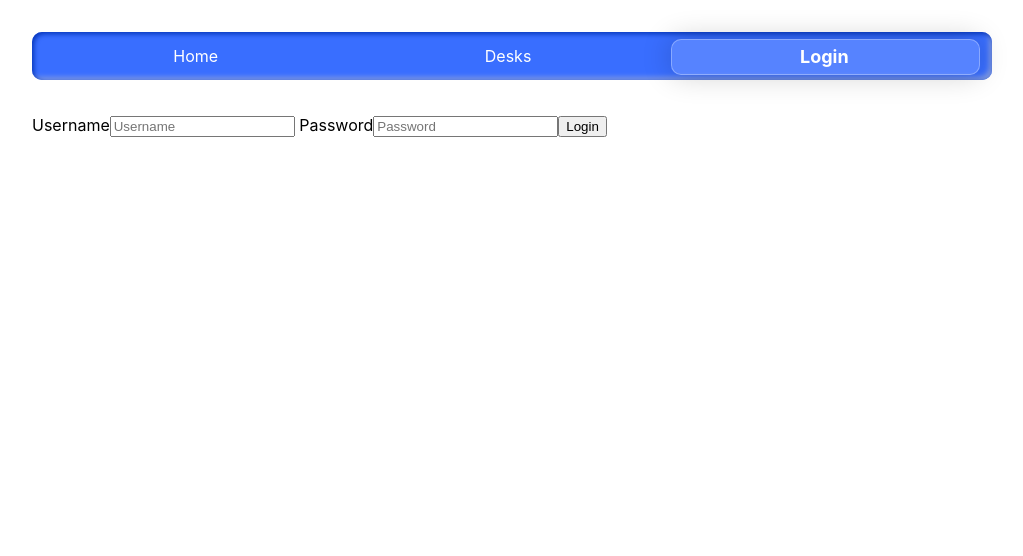
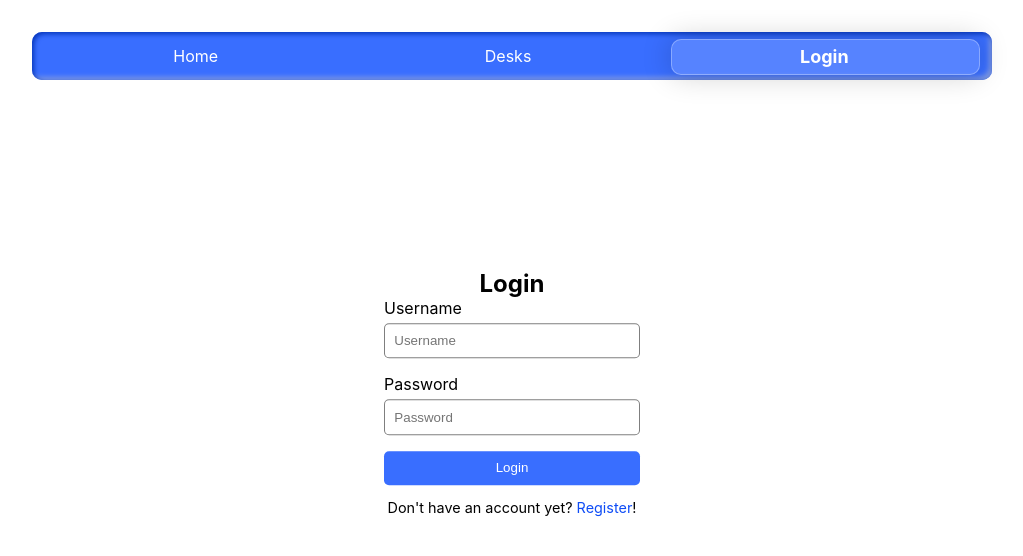
Before and after one commit to BokovDmitry/preject-manager-tool, a React (Create React App) app in the folder frontend/: page /login in a window 1280 px wide. Shown: the top 556 px of the page, without its empty margins (128-1151 px from the left). Built offline with nearby package versions, Linux system fonts and the light colour scheme; a web font is replaced by a local one.

Commit message:
Login/Register forms added

```diff
--- a/frontend/src/Components/Home.tsx
+++ b/frontend/src/Components/Home.tsx
@@ -1,7 +1,18 @@
 import NavBar from './NavBar.tsx'
+
+import "../Styles/Home.scss"
 
 export default function Home() {
     return (
-        <div> HOME PAGE </div>
+        <>
+            <div className="background"></div>
+            <div className='home-container'>
+                <section className='hero-container'>
+                    <h1 className='hero-title'>User Friendly Project Manager Tool for You & Team</h1>
+                    <p className="hero-subtitle">Simple task manager tool with simple but stylish design with the essentials only.</p>
+                    <button className='hero-button'>Try</button>
+                </section>
+            </div>
+        </>
     )
 }
--- a/frontend/src/Components/Login.tsx
+++ b/frontend/src/Components/Login.tsx
@@ -1,14 +1,19 @@
-import {useState} from 'react';
+import {useState,useEffect} from 'react';
+import { useNavigate } from 'react-router';
 import axios from 'axios';
 
-import NavBar from './NavBar.tsx'
+import Register from "./Register.tsx"
+
+import "../Styles/Login.scss"
 
 export default function Login() {
 
     const [username, setUsername] = useState('');
     const [password, setPassword] = useState('');
+    const [registerForm, setRegisterForm] = useState<boolean>(false)
+    const [logged, setLogged] = useState<boolean>(false)
 
-    const handleSumbit = async(e) => {
+    const handleSubmit = async(e) => {
        e.preventDefault();
 
        try{
@@ -32,19 +37,35 @@ export default function Login() {
        }
     }
 
+    useEffect(() => {
+        if(localStorage.getItem("token") !== null)
+            setLogged(true)
+        else
+            setLogged(false)
+
+        console.log(logged)
+    })
+
     return (
+        <>
+            {registerForm ? <Register onCancel={()=>setRegisterForm(false)}/> :
             <div className="login-container">
-            <h3 className="login-title"></h3>
-            <form className="login-form" method="post" onSubmit={handleSumbit}>
-                <label className="login-form-filed-label"> Username
+                <h3 className="login-title">Login</h3>
+                <form className="login-form" method="post" onSubmit={handleSubmit}>
+                    <label className="login-form-field-label"> Username
                         <input type="text" placeholder="Username" className="login-form-field" onChange={(e) => setUsername(e.target.value)}/>
                     </label>
-                <label className="login-form-filed-label"> Password
+                    <label className="login-form-field-label"> Password
                         <input type="password" placeholder="Password" className="login-form-field" onChange={(e) => setPassword(e.target.value)}/>
                     </label>
 
                     <input type='submit' className='login-form-send' value="Login" />
                 </form>
+                <p className='login-form-text'>Don't have an account yet? <span
+                                                                            className='login-form-register-link'
+                                                                            onClick={()=>setRegisterForm(true)}>Register</span>!</p>
             </div>
+                }
+        </>
     )
 }
--- /dev/null
+++ b/frontend/src/Components/Register.tsx
@@ -0,0 +1,31 @@
+import { useState } from "react"
+
+interface RegisterDetails {
+    onCancel : () => void
+}
+
+export default function Register({onCancel} : RegisterDetails) {
+    const [username, setUsername] = useState('');
+    const [password, setPassword] = useState('');
+
+    const handleSubmit = () => {
+        return
+    }
+
+    return (
+        <div className="login-container">
+            <h3 className="login-title">Register</h3>
+            <form className="login-form" method="post" onSubmit={handleSubmit}>
+                <label className="login-form-field-label"> Username
+                    <input type="text" placeholder="Username" className="login-form-field" onChange={(e) => setUsername(e.target.value)}/>
+                </label>
+                <label className="login-form-field-label"> Password
+                    <input type="password" placeholder="Password" className="login-form-field" onChange={(e) => setPassword(e.target.value)}/>
+                </label>
+
+                <input type='submit' className='login-form-send' value="Register" />
+                <input type='button' className='login-form-send' value="Cancel" onClick={onCancel}/>
+            </form>
+        </div>
+    )
+}
--- /dev/null
+++ b/frontend/src/Styles/Home.scss
@@ -0,0 +1,14 @@
+.background {
+    position: absolute;
+    width: 100vw;
+    height: 100vh;
+    background: radial-gradient(#396eff, #ffff);
+    top: 0;
+    left: 0;
+    z-index: 0;
+}
+
+.home-container {
+    position: relative;
+    z-index: 1;
+}
--- /dev/null
+++ b/frontend/src/Styles/Login.css
@@ -0,0 +1,53 @@
+.login-container {
+  width: max(20vw, 200px);
+  position: absolute;
+  top: 50%;
+  left: 50%;
+  transform: translate(-50%, -50%);
+}
+.login-container .login-title {
+  margin: 0;
+  text-align: center;
+  font-size: 1.5em;
+}
+.login-container .login-form {
+  width: 100%;
+  height: 100%;
+  display: flex;
+  flex-direction: column;
+  gap: 1em;
+}
+.login-container .login-form .login-form-field-label {
+  width: 100%;
+  height: 100%;
+  display: flex;
+  flex-direction: column;
+  gap: 0.3em;
+}
+.login-container .login-form .login-form-field-label input {
+  padding: 0.7em;
+  border-radius: 5px;
+  border: 1px solid rgba(0, 0, 0, 0.5);
+}
+.login-container .login-form .login-form-send {
+  padding: 0.7em;
+  background-color: rgb(57, 110, 255);
+  border-radius: 5px;
+  border: none;
+  color: white;
+  transition: background-color 0.3s ease-in-out;
+}
+.login-container .login-form .login-form-send:hover {
+  background-color: rgb(14, 76, 246);
+}
+.login-container .login-form-text {
+  text-align: center;
+  font-size: 0.9em;
+}
+.login-container .login-form-text .login-form-register-link {
+  color: rgb(14, 76, 246);
+  cursor: pointer;
+}
+.login-container .login-form-text .login-form-register-link:hover {
+  text-decoration: underline;
+}/*# sourceMappingURL=Login.css.map */
--- /dev/null
+++ b/frontend/src/Styles/Login.scss
@@ -0,0 +1,62 @@
+.login-container {
+    width: max(20vw, 200px);
+    position: absolute;
+    top: 50%;
+    left: 50%;
+    transform: translate(-50%, -50%);
+
+    .login-title {
+        margin: 0;
+        text-align: center;
+        font-size: 1.5em;
+    }
+
+    .login-form {
+        width: 100%;
+        height: 100%;
+        display: flex;
+        flex-direction: column;
+        gap: 1em;
+
+        .login-form-field-label {
+            width: 100%;
+            height: 100%;
+            display: flex;
+            flex-direction: column;
+            gap: 0.3em;
+
+            input {
+                padding: 0.7em;
+                border-radius: 5px;
+                border: 1px solid rgba($color: #00000032, $alpha: 0.5);
+            }
+        }
+
+        .login-form-send {
+            padding: 0.7em;
+            background-color: rgb(57, 110, 255);
+            border-radius: 5px;
+            border: none;
+            color: white;
+            transition: background-color 0.3s ease-in-out;
+
+            &:hover {
+                background-color: rgb(14, 76, 246);
+            }
+        }
+    }
+
+    .login-form-text {
+        text-align: center;
+        font-size: 0.9em;
+
+        .login-form-register-link {
+            color: rgb(14, 76, 246);
+            cursor: pointer;
+
+            &:hover {
+                text-decoration: underline;
+            }
+        }
+    }
+}
--- a/frontend/src/Styles/NavBar.scss
+++ b/frontend/src/Styles/NavBar.scss
@@ -4,6 +4,7 @@
     height: clamp(50px, 12vh, 150px);
     padding: 2em 0;
     box-sizing: border-box;
+    z-index: 2;
 
     .navbar-content {
         position: relative;
```
Also changed, not shown: 1 other file (tests, documents, lock files or other folders). Lines whose indentation alone changed are shown as unchanged.
